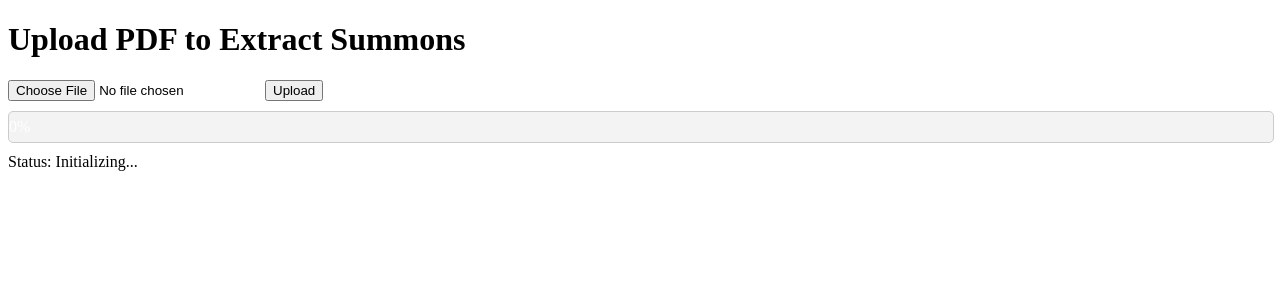
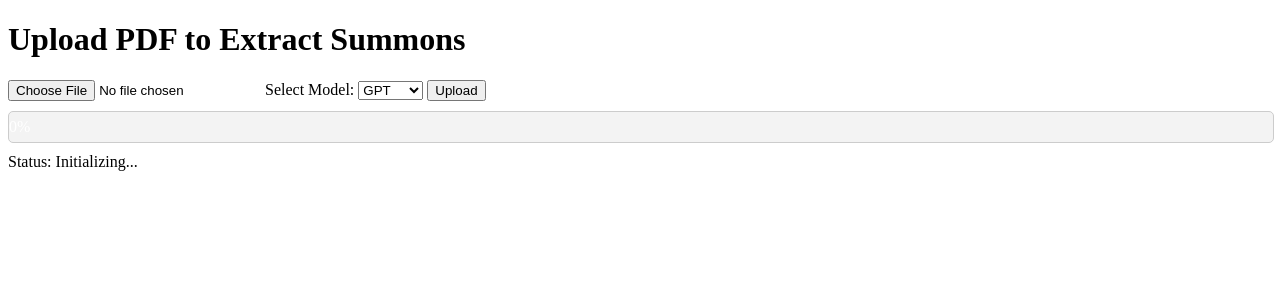
Before and after one commit to dceballos/summons-extractor, a Flask app: page / in a window 1280 px wide. Shown: the top 300 px of the page. Run offline with Flask 3, Linux system fonts and the light colour scheme.

Commit message:
handle no summons case

```diff
--- a/app.py
+++ b/app.py
@@ -3,7 +3,7 @@ from flask import Flask, request, send_file, render_template, jsonify
 import tempfile
 from concurrent.futures import ThreadPoolExecutor
 from queue import Queue
-from summons_extractor import convert_pdf_to_images, apply_ocr_to_images, identify_summons_page_range_gpt, create_pdf_with_summons
+from summons_extractor import process_document, convert_pdf_to_images, apply_ocr_to_images, identify_summons_page_range_gpt, identify_summons_page_range_gemini, create_pdf_with_summons
 import subprocess
 
 app = Flask(__name__)
@@ -11,22 +11,25 @@ app.config['SECRET_KEY'] = os.getenv('SECRET_KEY', 'default-secret-key')
 
 # Shared state to store processing status
 processing_status = {}
-status_queue = Queue()
 
 executor = ThreadPoolExecutor(max_workers=4)
 
 # Global variable to control the number of pages processed at a time
 PAGES_PER_CHUNK = 20
 
-def update_status(task_id, progress, status_message, file_ready=False, output_path=None):
-    status = {'progress': progress, 'status_message': status_message, 'file_ready': file_ready}
+def update_status(task_id, progress, status_message, file_ready=False, output_path=None, no_summons_found=False):
+    status = {
+        'progress': progress,
+        'status_message': status_message,
+        'file_ready': file_ready,
+        'no_summons_found': no_summons_found
+    }
     if output_path:
         status['output_path'] = output_path
     processing_status[task_id] = status
-    status_queue.put((task_id, status))
     print(f"Updated status for task {task_id}: {status}")  # Debugging print statement
 
-def process_pdf(input_pdf_path, output_pdf_path, task_id):
+def process_pdf(input_pdf_path, output_pdf_path, task_id, model):
     update_status(task_id, 0, "Converting PDF to images...")
     try:
         images = convert_pdf_to_images(input_pdf_path)
@@ -37,7 +40,7 @@ def process_pdf(input_pdf_path, output_pdf_path, task_id):
     num_pages = len(images)
     pages_text = []
 
-    for i in range(0, num_pages, PAGES_PER_CHUNK):  # Use the global variable
+    for i in range(0, num_pages, PAGES_PER_CHUNK):
         chunk_images = images[i:i + PAGES_PER_CHUNK]
         update_status(task_id, int((i / num_pages) * 100), f"Applying OCR to pages {i+1}-{min(i+PAGES_PER_CHUNK, num_pages)}...")
         try:
@@ -50,16 +53,29 @@ def process_pdf(input_pdf_path, output_pdf_path, task_id):
         progress = int((i + PAGES_PER_CHUNK) / num_pages * 100)
         update_status(task_id, progress, f"Processing pages {i+1}-{min(i+PAGES_PER_CHUNK, num_pages)}...")
 
-        start_page, end_page = identify_summons_page_range_gpt(chunk_text)
+        start_page, end_page = None, None
+        print("before model")
+        if model == "gpt":
+            print("running gpt")
+            start_page, end_page = identify_summons_page_range_gpt(chunk_text)
+        elif model == "gemini":
+            print("running gemini")
+            start_page, end_page = identify_summons_page_range_gemini(chunk_text)
+        else:
+            update_status(task_id, progress, f"Unknown model: {model}")
+            return
+
         if start_page is not None and end_page is not None:
+            print("creating pdf")
             try:
                 create_pdf_with_summons(input_pdf_path, start_page, end_page, output_pdf_path)
+                print("summons extracted")
                 update_status(task_id, 100, "Summons extracted and PDF created.", True, output_pdf_path)
             except Exception as e:
                 update_status(task_id, 100, f"Error creating PDF with summons: {e}", True)
             return
 
-    update_status(task_id, 100, "Summons not found. PDF processing completed.", True, output_pdf_path)
+    update_status(task_id, 100, "No summons found in the document.", True, no_summons_found=True)
     print(f"Summons not found in the document: {input_pdf_path}")
 
 @app.route('/')
@@ -75,6 +91,7 @@ def upload_file():
         return 'No selected file'
     if file:
         task_id = os.urandom(8).hex()
+        model = request.form.get('model', 'gpt')  # Default to 'gpt' if model is not specified
         with tempfile.NamedTemporaryFile(delete=False, suffix='.pdf') as temp_input_file:
             file.save(temp_input_file.name)
             input_pdf_path = temp_input_file.name
@@ -83,7 +100,7 @@ def upload_file():
             # Initialize the processing status
             update_status(task_id, 0, "Initializing...")
 
-            executor.submit(process_pdf, input_pdf_path, output_pdf_path, task_id)
+            executor.submit(process_pdf, input_pdf_path, output_pdf_path, task_id, model)
 
             return jsonify({'message': 'File uploaded and processing started.', 'task_id': task_id})
 
--- a/templates/upload.html
+++ b/templates/upload.html
@@ -28,12 +28,22 @@
             display: none;
             margin-top: 10px;
         }
+        #no-summons-message {
+            display: none;
+            margin-top: 10px;
+            color: red;
+        }
     </style>
 </head>
 <body>
     <h1>Upload PDF to Extract Summons</h1>
     <form id="upload-form" action="/upload" method="post" enctype="multipart/form-data">
-        <input type="file" name="file" id="file">
+        <input type="file" name="file" id="file" required>
+        <label for="model">Select Model:</label>
+        <select name="model" id="model">
+            <option value="gpt">GPT</option>
+            <option value="gemini">Gemini</option>
+        </select>
         <input type="submit" value="Upload">
     </form>
     <div id="progress-bar-container">
@@ -41,11 +51,13 @@
     </div>
     <div id="status-container">Status: Initializing...</div>
     <a id="download-link" href="#" download="summons.pdf">Download Summons PDF</a>
+    <div id="no-summons-message">No summons found in the document</div>
     <script>
         const form = document.getElementById('upload-form');
         const progressBar = document.getElementById('progress-bar');
         const statusContainer = document.getElementById('status-container');
         const downloadLink = document.getElementById('download-link');
+        const noSummonsMessage = document.getElementById('no-summons-message');
 
         form.addEventListener('submit', function(e) {
             e.preventDefault();
@@ -75,8 +87,14 @@
 
                         if (status.file_ready) {
                             clearInterval(interval);
-                            downloadLink.style.display = 'block';
-                            downloadLink.href = `/download?path=${encodeURIComponent(status.output_path)}`;
+                            if (status.no_summons_found) {
+                                noSummonsMessage.style.display = 'block';
+                                downloadLink.style.display = 'none';
+                            } else {
+                                downloadLink.style.display = 'block';
+                                downloadLink.href = `/download?path=${encodeURIComponent(status.output_path)}`;
+                                noSummonsMessage.style.display = 'none';
+                            }
                         }
                     }
                 };
```
Also changed, not shown: summons_extractor.py (+7 -2 lines).
